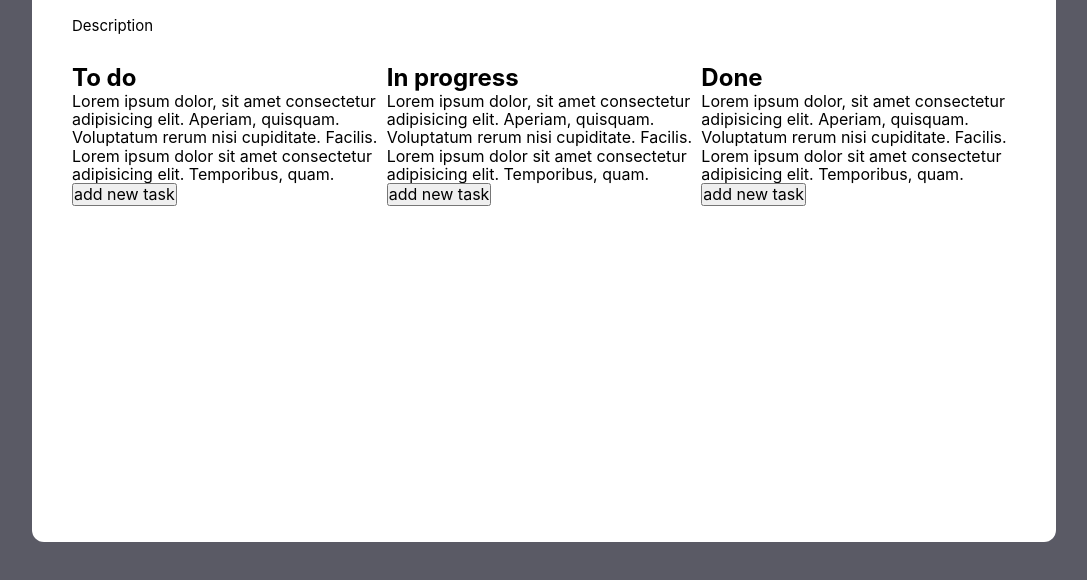
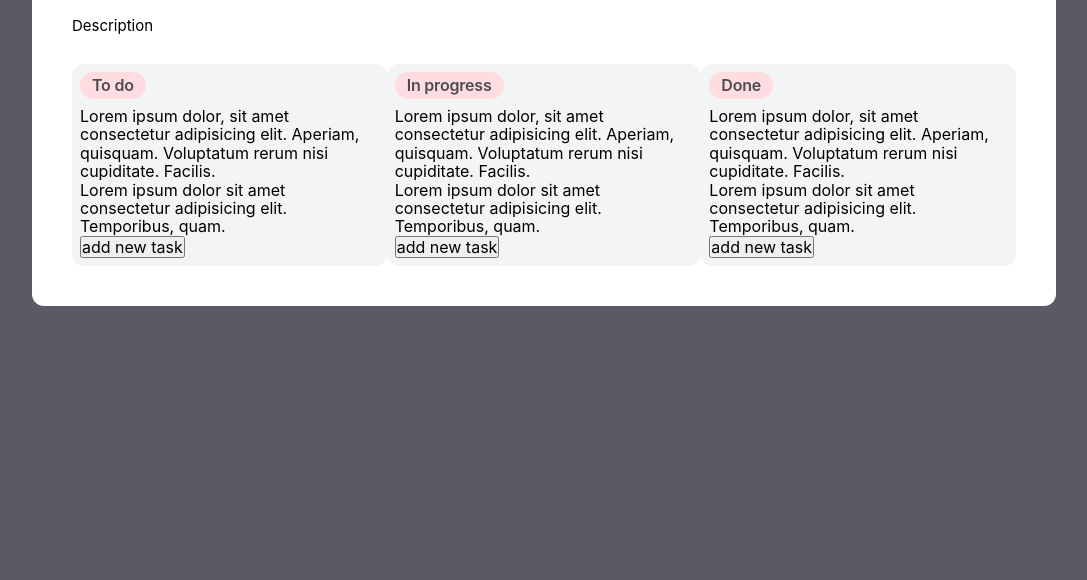
Before and after one commit to suhobski/kanban, a website built with Parcel: page source/index.html in a window 1280 px wide. Shown: the part 138-718 px from the top of the page, without its empty margins (96-1183 px from the left). Built offline with nearby package versions, Linux system fonts and the light colour scheme.

Commit message:
feat: styles of card title

```diff
--- a/source/style/components/_card.scss
+++ b/source/style/components/_card.scss
@@ -0,0 +1,27 @@
+.card{
+  display: flex;
+  flex-direction: column;
+  align-items: flex-start;
+  padding: 8px;
+
+  position: relative;
+  min-width: 300px;
+  background: #F3F4F4;
+  border-radius: 12px;
+
+  &__title{
+    margin-bottom: 8px;
+    padding: 4px 12px;
+
+    font-weight: 600;
+    font-size: 16px;
+    line-height: 19px;
+    letter-spacing: -0.2px;
+    color: #4D4D4D;
+
+    background: #FFDCE0;
+    border-radius: 20px;
+
+
+  }
+}
--- a/source/style/config/_baseLayout.scss
+++ b/source/style/config/_baseLayout.scss
@@ -16,7 +16,6 @@
 
   position: relative;
   width: 80%;
-  height: 80vh;
 
   background: #FFFFFF;
   border-radius: 12px;
```
Also changed, not shown: source/style/main.css, 1 other file.
